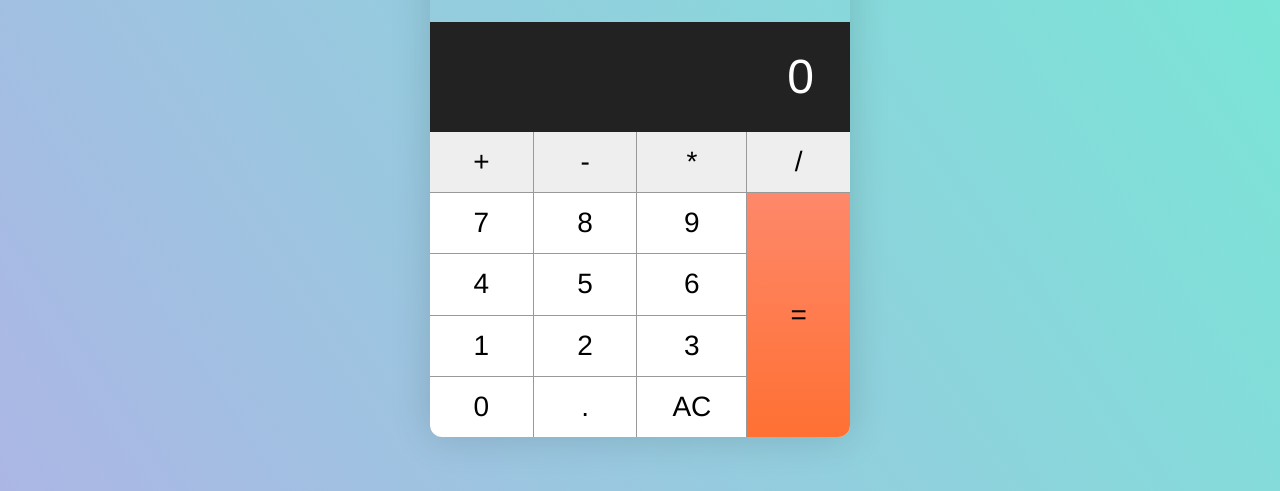
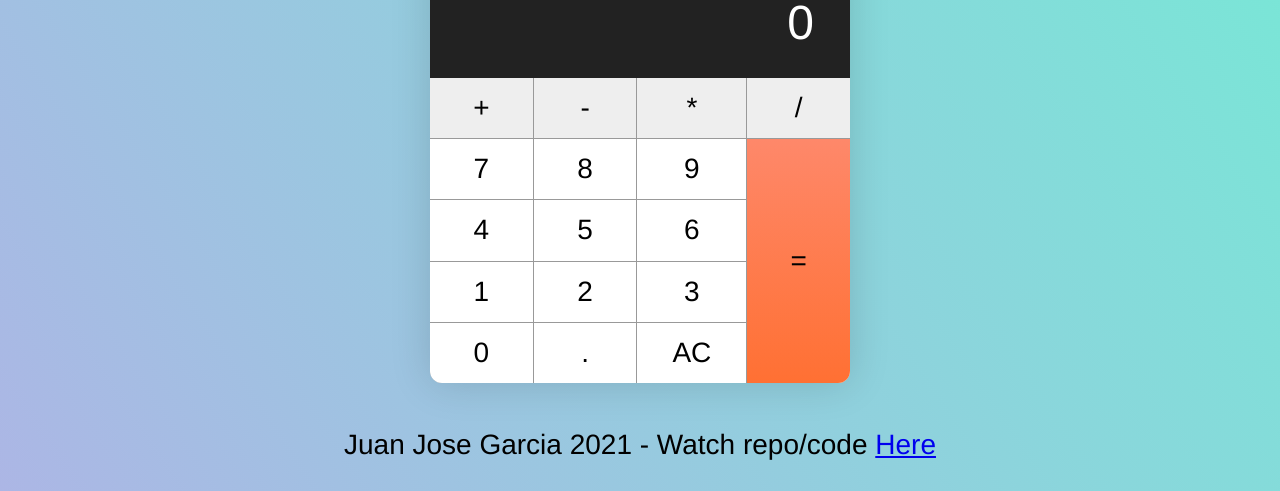
Before and after one commit to NaujEsoj/Calculator, a plain HTML site: page index.html in a window 1280 px wide. Shown: the part 309-800 px from the top of the page. Drawn offline with Linux system fonts and the light colour scheme.

Commit message:
Added Footer and link to repo

```diff
--- a/index.html
+++ b/index.html
@@ -16,5 +16,8 @@
     </div>
   </section>
 </body>
+<footer>
+  <p>Juan Jose Garcia 2021 - Watch repo/code <a href="https://github.com/NaujEsoj/Calculator" target="_blank" >Here</a></p>
+</footer>
 <script src="main.js"></script>
 </html>
--- a/style.css
+++ b/style.css
@@ -2,19 +2,21 @@ body {
   align-items: center;
   background-image: linear-gradient(236deg, #74ebd5, #acb6e5);
   display: flex;
+  flex-direction: column;
   font-family: Helvetica, Arial, sans-serif;
   font-size: 175%;
   font-weight: 300;
   height: 100vh;
   justify-content: center;
   line-height: 1.3;
+
 }
 
 .calculator {
   border-radius: 12px;
   box-shadow: 0 0 40px 0px rgba(0, 0, 0, 0.15);
-  margin-left: auto;
-  margin-right: auto;
+  height: fit-content;
+  margin: auto;
   margin-top: 2em;
   max-width: 15em;
   overflow: hidden;
@@ -77,6 +79,10 @@ body {
   text-align: center;
 }
 
+footer {
+  margin-top: 1rem;
+}
+
 .key--operator {
   background-color: #eee;
 }
```
